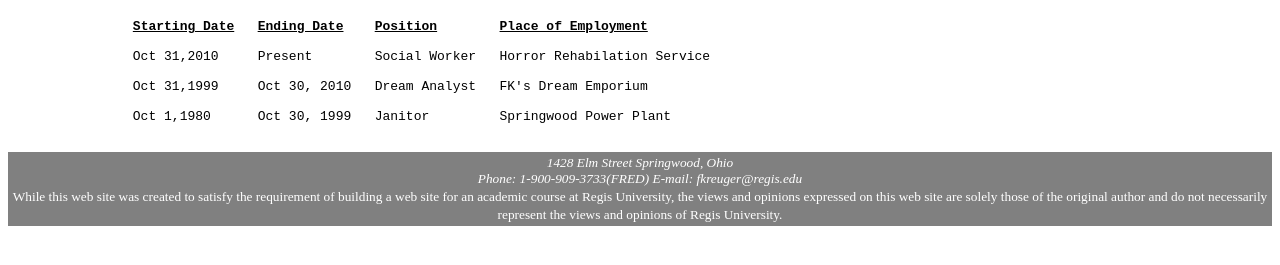
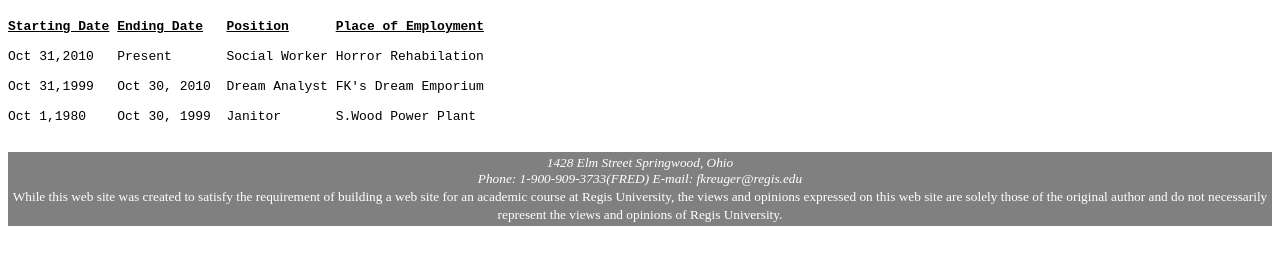
Before and after one commit to demism/CS336, a plain HTML site: page Mota-Assn3/resume.html in a window 1280 px wide. Shown: the part 87-352 px from the top of the page. Drawn offline with Linux system fonts and the light colour scheme.

Commit message:
Finished Site.

```diff
--- a/Mota-Assn3/resume.html
+++ b/Mota-Assn3/resume.html
@@ -19,6 +19,9 @@
                 background-color: Grey;
                 color:white;
             }
+            pre {
+                overflow: auto;
+            }
         </style>
     </head>
     <body>
@@ -30,13 +33,13 @@
         <main>
             <h1>Professional CV</h1>
             <pre>
-                <b><u>Starting Date</u>   <u>Ending Date</u>    <u>Position</u>        <u>Place of Employment</u></b>
+<b><u>Starting Date</u> <u>Ending Date</u>   <u>Position</u>      <u>Place of Employment</u></b>
 
-                Oct 31,2010     Present        Social Worker   Horror Rehabilation Service
+Oct 31,2010   Present       Social Worker Horror Rehabilation
 
-                Oct 31,1999     Oct 30, 2010   Dream Analyst   FK's Dream Emporium
+Oct 31,1999   Oct 30, 2010  Dream Analyst FK's Dream Emporium
 
-                Oct 1,1980      Oct 30, 1999   Janitor         Springwood Power Plant
+Oct 1,1980    Oct 30, 1999  Janitor       S.Wood Power Plant
             </pre>
         </main>
     <footer>
```
Also changed, not shown: Mota-Assn3/activities.html (+1 -1 lines), Mota-Assn3/bookoutline.html (+1 -1 lines), Mota-Assn3/personal.html (+1 -1 lines), Mota-Assn3/professional.html (+1 -1 lines), Mota-Assn3/sports.html (+1 -1 lines), Mota-Assn3/websites.html (+1 -1 lines).
